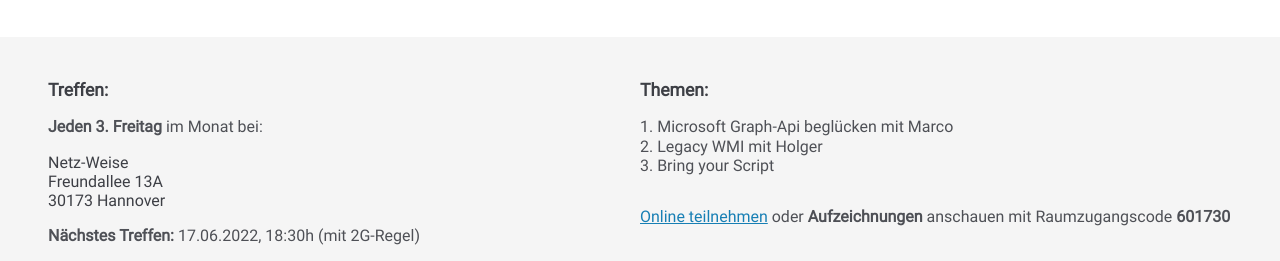
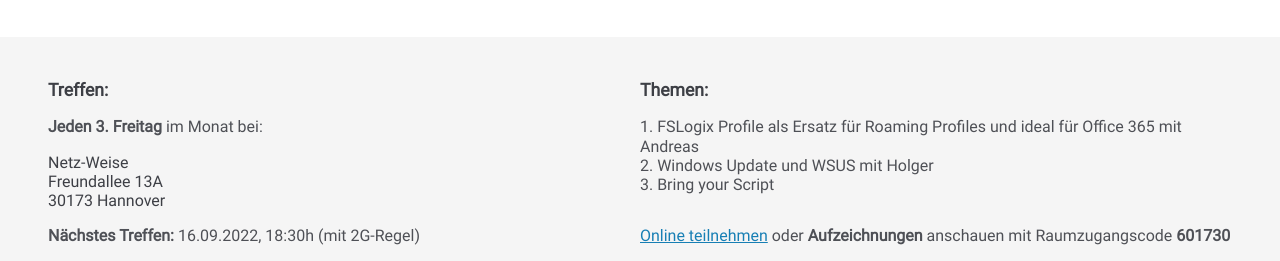
Before and after one commit to PSUGH/PSUGH.github.io, a website: page index.html in a window 1280 px wide. Shown: the part 691-952 px from the top of the page. Drawn offline with Linux system fonts and the light colour scheme.

Commit message:
Update data.css

```diff
--- a/data.css
+++ b/data.css
@@ -3,15 +3,15 @@
 }
 
 .naechsterTermin::after {
-    content: "17.06.2022, 18:30h (mit 2G-Regel)";
+    content: "16.09.2022, 18:30h (mit 2G-Regel)";
 }
 
 .Thema1::after {
-    content: "1. Microsoft Graph-Api beglücken mit Marco";
+    content: "1. FSLogix Profile als Ersatz für Roaming Profiles und ideal für Office 365 mit Andreas";
 }
 
 .Thema2::after {
-    content: "2. Legacy WMI mit Holger";
+    content: "2. Windows Update und WSUS mit Holger";
 }
 
 .Thema3::after {
```
